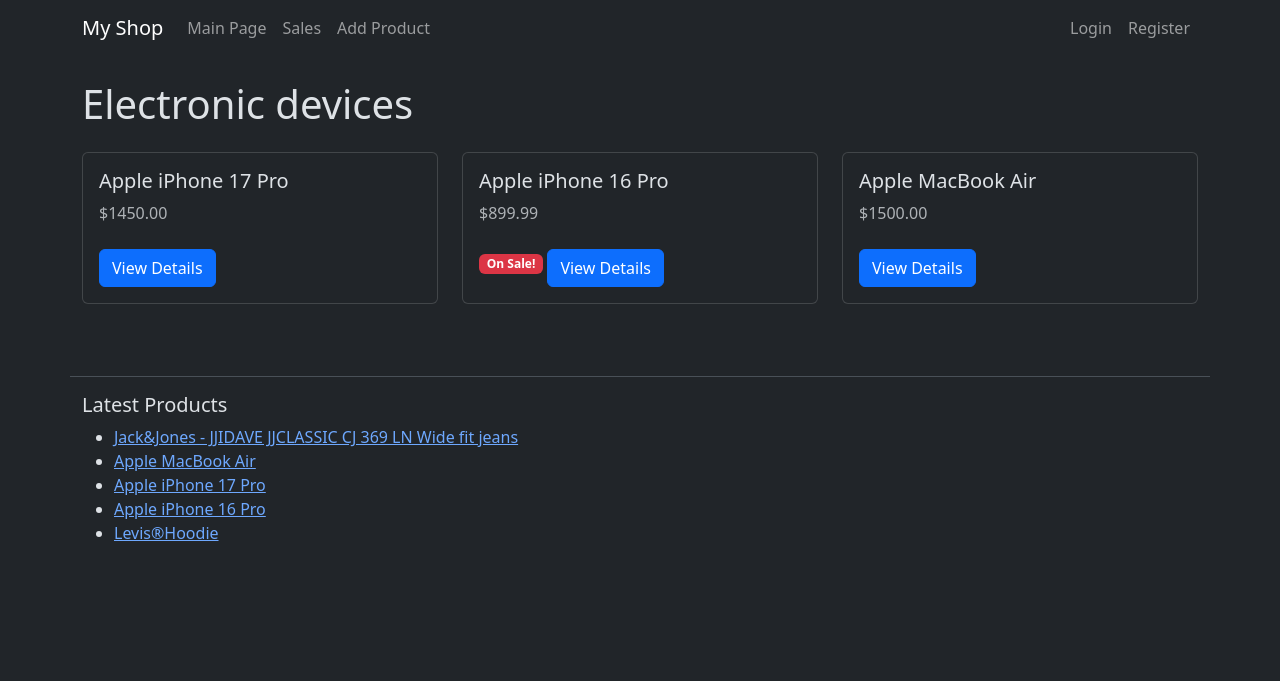
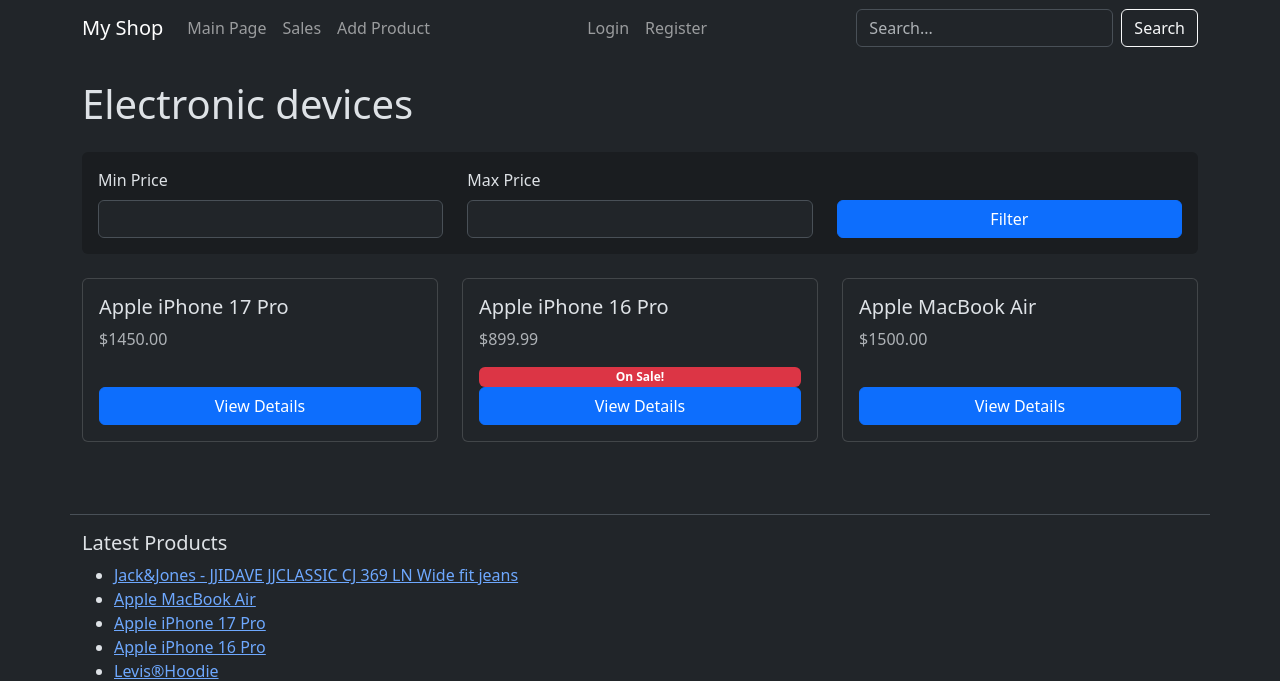
Before and after one commit to roinaa/Django-Shop-Project, a Django app: page /category/1/ in a window 1280 px wide. Shown: the top 681 px of the page. Run offline with Django 5.2, Linux system fonts and the light colour scheme; data comes from the database, SQL or seed files in the repository; both versions use the stored data as it was after the commit.

Commit message:
Add search, price filter and middleware

```diff
--- a/config/settings.py
+++ b/config/settings.py
@@ -64,6 +64,7 @@ MIDDLEWARE = [
     'django.contrib.auth.middleware.AuthenticationMiddleware',
     'django.contrib.messages.middleware.MessageMiddleware',
     'django.middleware.clickjacking.XFrameOptionsMiddleware',
+    'shop.middleware.request_timing_middleware',
 ]
 
 ROOT_URLCONF = 'config.urls'
--- /dev/null
+++ b/shop/middleware.py
@@ -0,0 +1,17 @@
+import time
+
+def request_timing_middleware(get_response):
+    def middleware(request):
+
+        if request.path == '/':
+            start_time = time.time()
+
+            response = get_response(request)
+
+            duration = time.time() - start_time
+            print(f"Main page request took {duration:.4f} seconds")
+        else:
+            response = get_response(request)
+
+        return response
+    return middleware
--- a/shop/templates/shop/base.html
+++ b/shop/templates/shop/base.html
@@ -32,7 +32,7 @@
                     </li>
                 </ul>
 
-                <ul class="navbar-nav ms-auto">
+                <ul class="navbar-nav">
                     {% if user.is_authenticated %}
                         <li class="nav-item">
                             <a class="nav-link" href="{% url 'profile' %}">Profile</a>
@@ -52,6 +52,11 @@
                         </li>
                     {% endif %}
                 </ul>
+
+                <form class="d-flex ms-auto" method="GET" action="{% url 'search_results' %}">
+                    <input class="form-control me-2" type="search" placeholder="Search..." name="q">
+                    <button class="btn btn-outline-light" type="submit">Search</button>
+                </form>
             </div>
         </div>
     </nav>
--- a/shop/templates/shop/product_list.html
+++ b/shop/templates/shop/product_list.html
@@ -4,23 +4,42 @@
 
 {% block content %}
     <h1 class="mb-4">{{ category.name }}</h1>
+
+    <form method="GET" action="" class="mb-4 p-3 bg-dark-subtle rounded">
+        <div class="row align-items-end">
+            <div class="col-md-4">
+                <label for="min_price" class="form-label">Min Price</label>
+                <input type="number" class="form-control" name="min_price" id="min_price" value="{{ min_price }}">
+            </div>
+            <div class="col-md-4">
+                <label for="max_price" class="form-label">Max Price</label>
+                <input type="number" class="form-control" name="max_price" id="max_price" value="{{ max_price }}">
+            </div>
+            <div class="col-md-4">
+                <button type="submit" class="btn btn-primary w-100">Filter</button>
+            </div>
+        </div>
+    </form>
+
     <div class="row">
         {% for product in products %}
             <div class="col-md-4 mb-4">
                 <div class="card h-100">
-                    <div class="card-body">
+                    <div class="card-body d-flex flex-column">
                         <h5 class="card-title">{{ product.name }}</h5>
                         <p class="card-text text-muted">${{ product.price }}</p>
                         {% if product.on_sale %}
                              <span class="badge bg-danger">On Sale!</span>
                         {% endif %}
-                        <a href="{% url 'product_detail' product.id %}" class="btn btn-primary mt-2">View Details</a>
+                        <a href="{% url 'product_detail' product.id %}" class="btn btn-primary mt-auto">View Details</a>
                     </div>
                 </div>
             </div>
         {% empty %}
             <div class="col">
-                <p>No products in this category yet.</p>
+                <div class="alert alert-info" role="alert">
+                    <i class="bi bi-info-circle-fill"></i> No products found matching your criteria.
+                </div>
             </div>
         {% endfor %}
     </div>
--- a/shop/urls.py
+++ b/shop/urls.py
@@ -7,6 +7,7 @@ from .views import (
     ProductCreateView,
     ProductUpdateView,
     ProductDeleteView,
+    SearchResultsView,
 )
 
 urlpatterns = [
@@ -17,4 +18,5 @@ urlpatterns = [
     path('add/', ProductCreateView.as_view(), name='add_product'),
     path('product/<int:product_id>/update/', ProductUpdateView.as_view(), name='update_product'),
     path('product/<int:product_id>/delete/', ProductDeleteView.as_view(), name='delete_product'),
+    path('search/', SearchResultsView.as_view(), name='search_results'),
 ]
--- a/shop/views.py
+++ b/shop/views.py
@@ -1,4 +1,4 @@
-from django.db.models import Count, F
+from django.db.models import Count, F, Q
 from django.urls import reverse_lazy
 from django.views.generic import ListView, DetailView
 from django.views.generic.edit import CreateView, UpdateView, DeleteView
@@ -20,11 +20,24 @@ class ProductListView(ListView):
 
     def get_queryset(self):
         self.category = Category.objects.get(id=self.kwargs['category_id'])
-        return Product.objects.filter(category=self.category)
+        queryset = Product.objects.filter(category=self.category)
+
+        min_price = self.request.GET.get('min_price')
+        max_price = self.request.GET.get('max_price')
+
+        if min_price and min_price.isdigit():
+            queryset = queryset.filter(price__gte=min_price)
+
+        if max_price and max_price.isdigit():
+            queryset = queryset.filter(price__lte=max_price)
+
+        return queryset
 
     def get_context_data(self, **kwargs):
         context = super().get_context_data(**kwargs)
         context['category'] = self.category
+        context['min_price'] = self.request.GET.get('min_price', '')
+        context['max_price'] = self.request.GET.get('max_price', '')
         return context
 
 class ProductDetailView(DetailView):
@@ -62,3 +75,17 @@ class ProductDeleteView(DeleteView):
     context_object_name = 'product'
     pk_url_kwarg = 'product_id'
     success_url = reverse_lazy('category_list')
+
+
+class SearchResultsView(ListView):
+    model = Product
+    template_name = 'shop/search_results.html'
+    context_object_name = 'products'
+
+    def get_queryset(self):
+        query = self.request.GET.get('q', '') # ვიღებთ საძიებო სიტყვას URL-დან
+        if query:
+            return Product.objects.filter(
+                Q(name__icontains=query) | Q(description__icontains=query)
+            )
+        return Product.objects.none() # თუ საძიებო სიტყვა ცარიელია, არაფერს ვაბრუნებთ
```
Also changed, not shown: shop/templates/shop/search_results.html (added, +26 -0 lines), db.sqlite3. Lines whose indentation alone changed are shown as unchanged.
